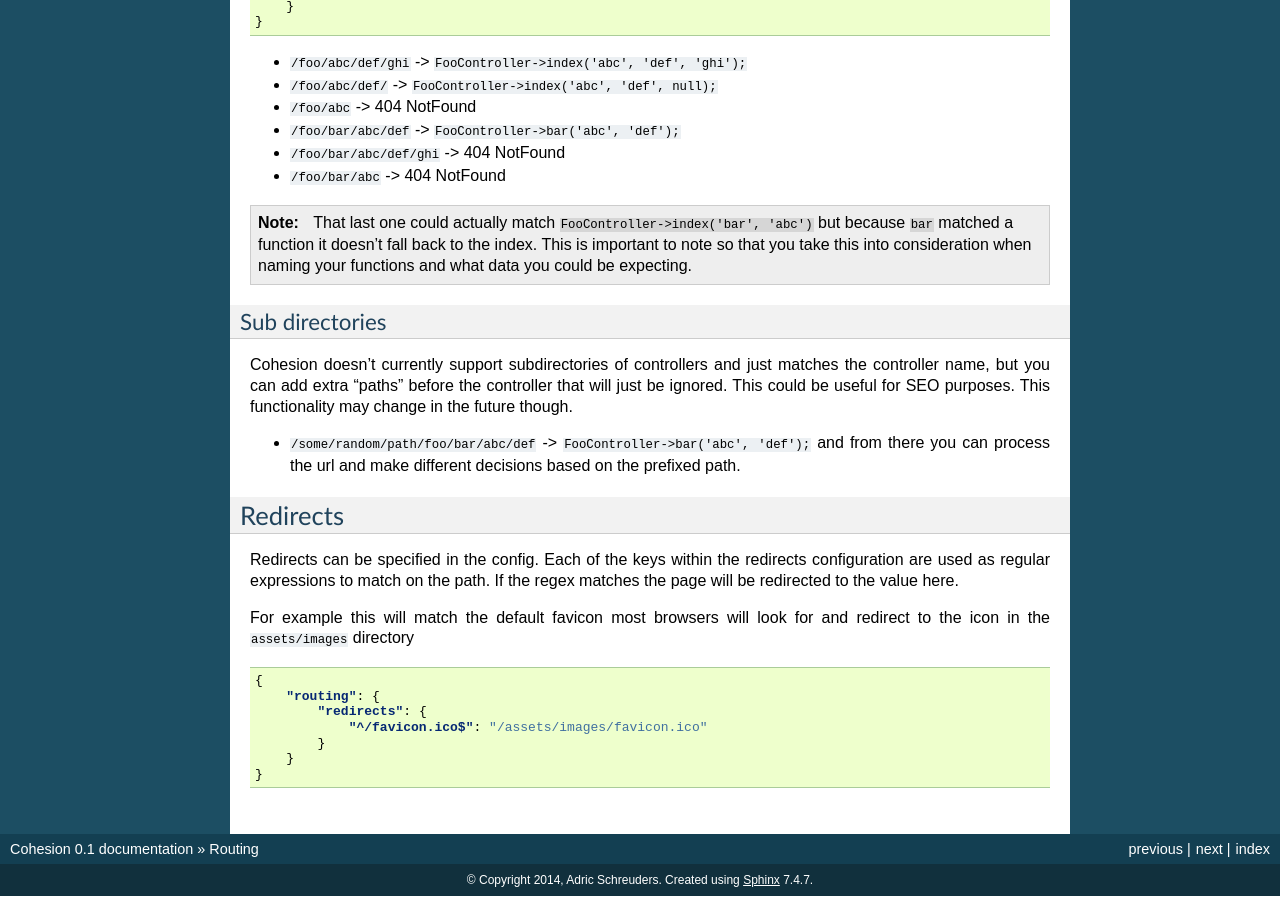
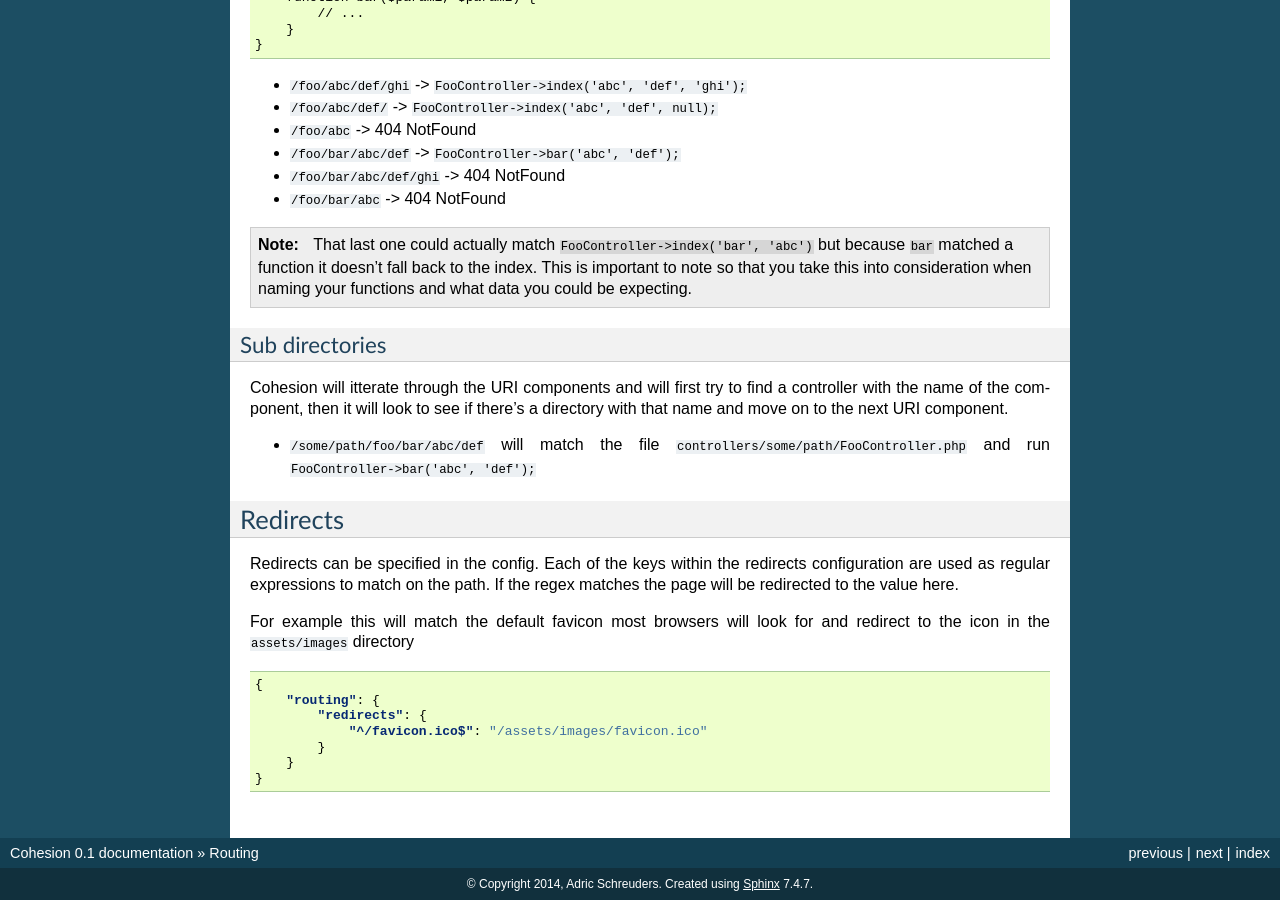
Before and after one commit to cohesion/cohesion-docs, a Sphinx documentation site: the page built from docs/routing.rst, in a window 1280 px wide and 900 px high, scrolled down 889 px. Built offline with Sphinx 7.4.7, drawn with Linux system fonts in a browser that asks for light colours; some of the changed text lies outside the part shown.

Commit message:
Update routing docs
Routing now uses URI path to try to find the controller in a matching path.

```diff
--- a/docs/routing.rst
+++ b/docs/routing.rst
@@ -4,9 +4,9 @@
 Route matching
 ==============
 
-The current routing doesn't get specified but instead in inferred by the class and function names of the Controllers.
+The current routing doesn't get specified but instead in inferred by the path, class and function names of the Controllers.
 
-Based on ``/{controller}/{function}/{var}``. For example ``/user/list/all`` would call ``UserController->list('all')``.
+Based on ``/{directory}/../{controller}/{function}/{var}``. For example ``/user/list/all`` would call ``UserController->list('all')``.
 
 hyphens (``-``) in the path are used as word separators so that it can match the correct capitalisation of controller and function names. ``/contact-us`` will match ``ContactUsController``.
 
@@ -57,10 +57,9 @@
 Sub directories
 ---------------
 
-Cohesion doesn't currently support subdirectories of controllers and just matches the controller name, but you can add extra "paths" before the controller that will just be ignored. This could be useful for SEO purposes. This functionality may change in the future though.
+Cohesion will itterate through the URI components and will first try to find a controller with the name of the component, then it will look to see if there's a directory with that name and move on to the next URI component.
 
-* ``/some/random/path/foo/bar/abc/def`` -> ``FooController->bar('abc', 'def');``
-  and from there you can process the url and make different decisions based on the prefixed path.
+* ``/some/path/foo/bar/abc/def`` will match the file ``controllers/some/path/FooController.php`` and run ``FooController->bar('abc', 'def');``
 
 
 Redirects
```
